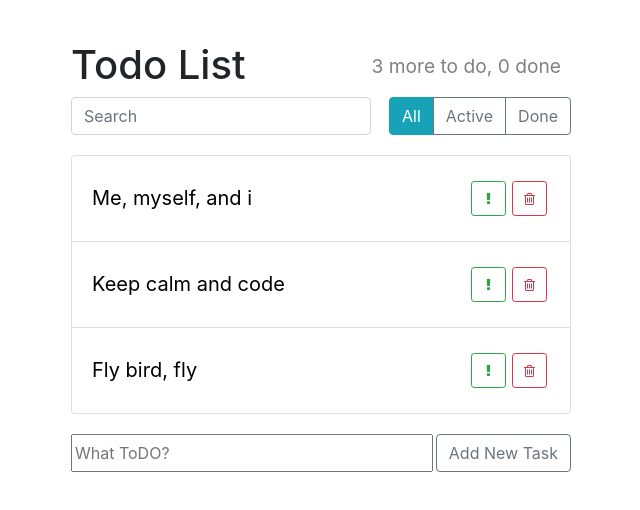
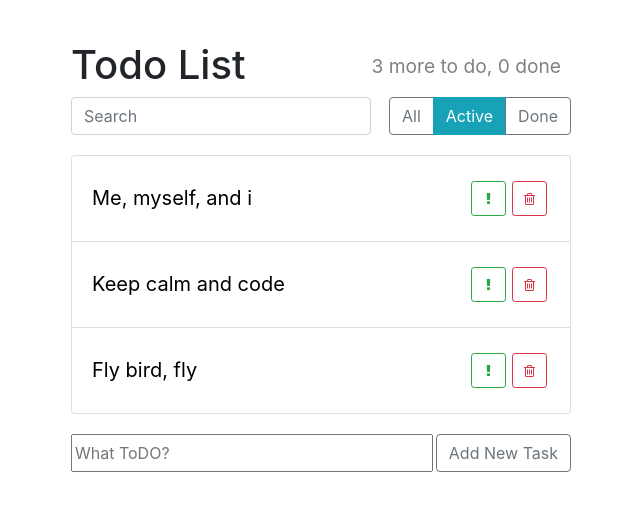
Before and after one commit to serezhaorlov/Todo, a React (Create React App) app: page / in a window 1280 px wide. Shown: the top 510 px of the page, without its empty margins (319-959 px from the left). Built offline with nearby package versions, Linux system fonts and the light colour scheme.

Commit message:
full project ToDoson hooks feat: search, filter, minor fixes

```diff
--- a/src/components/App/App.js
+++ b/src/components/App/App.js
@@ -18,9 +18,6 @@ function App() {
       id: ID++
     }
   }
-  /*     { label: "Me, myself, and i", important: false, done: false, id: ID++ },
-    { label: "Keep calm and code", important: false, done: false, id: ID++ },
-    { label: "Fly bird, fly", important: false, done: false, id: ID++ } */
 
   const [todosData, setTodosData] = React.useState([
     createItem("Me, myself, and i"),
@@ -29,21 +26,19 @@ function App() {
 
   ]); //
 
+  const [term, setTerm] = React.useState('')
+  const [filter, setFilter] = React.useState('active');
 
   const changeTodoItem = ( propValue, propName, id) => { //id 1
     const index = todosData.findIndex((el) => el.id === id); //нахожу индекс карточки в todosData сравнивая id
 
     const oldItem = todosData[index]; //выбираю эту карточку в переменную, выбирается карточка с id 1
 
-/*     console.log(oldItem.id) //дабл чек  id 1
- */
     const newItem = { //меняю в старом итеме занчение boolen-ключа done/important в зависимости от того что было щелкнуто в TodoListItem и сохраняю в переменную
       ...oldItem,
       [propName]: propValue,
     };
 
-/*     console.log(newItem, newItem.id) //проверяю изменился ли параметр (изменился) id 1
- */
     const newArray = [
       ...todosData.slice(0, index), //вставляю вместо старой карточки со старым значением done/important новую карточку, заменяя карточку по index'у
       newItem,
@@ -74,19 +69,42 @@ function App() {
 
   }
 
+  const searchData = (items, text) => {
+    if (text.length === 0){
+      return items
+    }
+
+    return items.filter((item) => {
+      return item.label.toLowerCase().indexOf(text.toLowerCase()) > -1;
+    })
+  }
+
+  const filtered = (items, filter) => {
+    switch(filter) {
+      case 'all':
+        return items;
+      case 'active':
+        return items.filter((item) => !item.done)
+      case 'done':
+        return items.filter((item) => item.done)
+      default:
+        return items;
+    }
+  }
+
+  const visibleItems = filtered( searchData(todosData, term) , filter)
   const doneCount = todosData.filter((el) => el.done).length;
-
   const todoCount = todosData.length - doneCount;
 
   return (
     <section className="todo">
         <AppHeader todo={ todoCount } done={ doneCount }/> {/* счетчик дел */}
       <div className="todo__container">
-        <SearchInput />
-        <StatusFilter />
+        <SearchInput setTerm={ setTerm } term={ term }/>
+        <StatusFilter filter={ filter } onFilterChange={ setFilter }/>
       </div>
       <TodoList
-        todoData={ todosData } onDelete={ deleteTodo }
+        todoData={ visibleItems } onDelete={ deleteTodo }
         changeTodoItem = {changeTodoItem}
       />
       <ItemAddForm onAdd={ addTodo } />
--- a/src/components/ItemAddForm/ItemAddForm.js
+++ b/src/components/ItemAddForm/ItemAddForm.js
@@ -9,10 +9,13 @@ function ItemAddForm ({ onAdd }) {
     }
 
     const onSubmit = (e) => {
+        if (label.length === 0) {
+            e.preventDefault();
+            return console.log('Please enter something')
+        }
         e.preventDefault();
         onAdd(label);
         setLabel('');
-
     }
 
     return (
--- a/src/components/SearchInput/SearchInput.js
+++ b/src/components/SearchInput/SearchInput.js
@@ -1,8 +1,13 @@
 import React from 'react';
 
-function SearchInput () {
+function SearchInput ({ setTerm, term }) {
+
+    const searchChange = (e) => {
+        setTerm(e.target.value);
+    }
+
     return (
-        <input className="form-control todo__input " placeholder="Search"></input>
+        <input className="form-control todo__input " placeholder="Search" value={ term } onChange={ searchChange }></input>
     )
 }
 
--- a/src/components/StatusFilter/StatusFilter.js
+++ b/src/components/StatusFilter/StatusFilter.js
@@ -1,26 +1,28 @@
 import React from 'react';
 
-function StatusFilter () {
+function StatusFilter ({ filter, onFilterChange }) {
+
+    const buttons = [
+        {name: 'all', label: 'All'},
+        {name: 'active', label: 'Active'},
+        {name: 'done', label: 'Done'}
+    ]
+
+    const button = buttons.map(({name, label}) => {
+        const isActive = filter === name;
+        const buttonClass = isActive ? "btn-info" : "btn-outline-secondary"
+        return (
+            <button type='button' className={`todo__button btn ${ buttonClass }`} key={ name } onClick={ () => { onFilterChange(name) }} >{ label }</button>
+        )
+
+    })
+
     return (
+
         <div className='todo__button-container btn-group'>
-            <button type='button' className='todo__button btn btn-info'>All</button>
-            <button type='button' className='todo__button btn btn-outline-secondary'>Active</button>
-            <button type='button' className='todo__button btn btn-outline-secondary'>Done</button>
+            {button}
         </div>
     )
 }
 
 export default StatusFilter;
-
-/* class StatusFilter extends React.Component {
-
-    render() {
-        return (
-            <div className='todo__button-container btn-group'>
-                <button type='button' className='todo__button btn btn-info'>All</button>
-                <button type='button' className='todo__button btn btn-outline-secondary'>Active</button>
-                <button type='button' className='todo__button btn btn-outline-secondary'>Done</button>
-            </div>
-        )
-    }
-} */
```
Also changed, not shown: package.json (+6 -1 lines), 2 other files (tests, documents, lock files or other folders).
